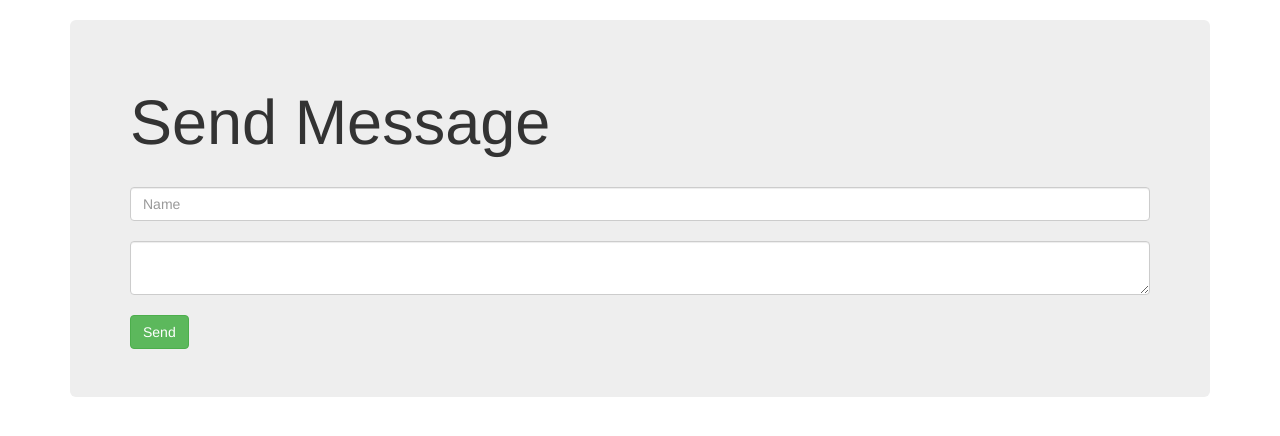
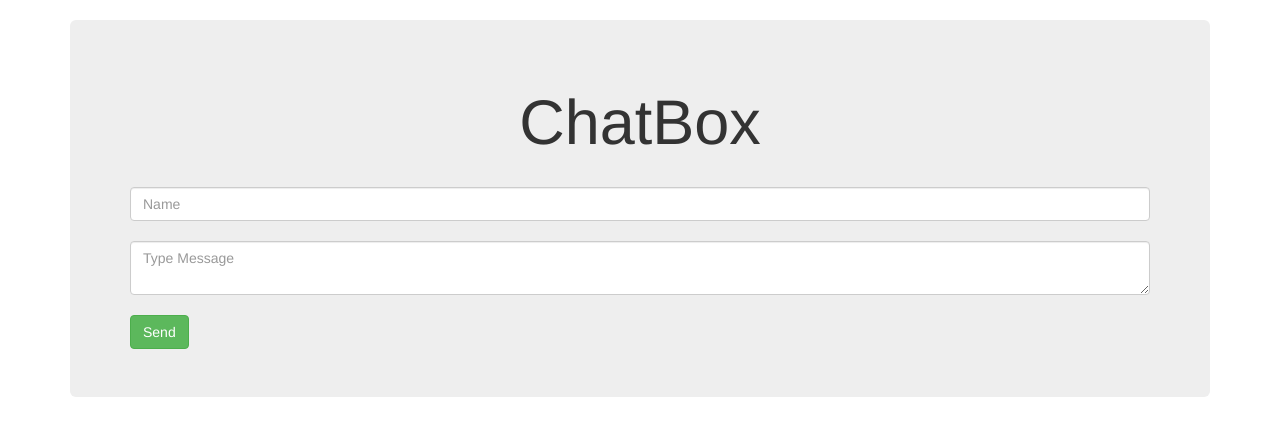
Before and after one commit to EmediongFrancis/SimpleChat, a website: page index.html in a window 1280 px wide. Drawn offline with nearby package versions, Linux system fonts and the light colour scheme.

Commit message:
Fix empty space in message box

```diff
--- a/index.html
+++ b/index.html
@@ -11,15 +11,14 @@
     <div class="container">
         <br>
         <div class="jumbotron">
-            <h1 class="display-4">Send Message</h1>
+            <h1 class="display-4"><center>ChatBox</center></h1>
             <br>
             <input id = "name" class="form-control" placeholder="Name">
             <br>
-            <textarea id = "message" class="form-control" placeholder="Your Message Here">
-            </textarea>
+            <textarea id = "message" class="form-control" placeholder="Type Message"></textarea>
             <br>
             <button id="send" class="btn btn-success">Send</button>
-            </div>
+        </div>
         <div id="messages">
 
         </div>
```
